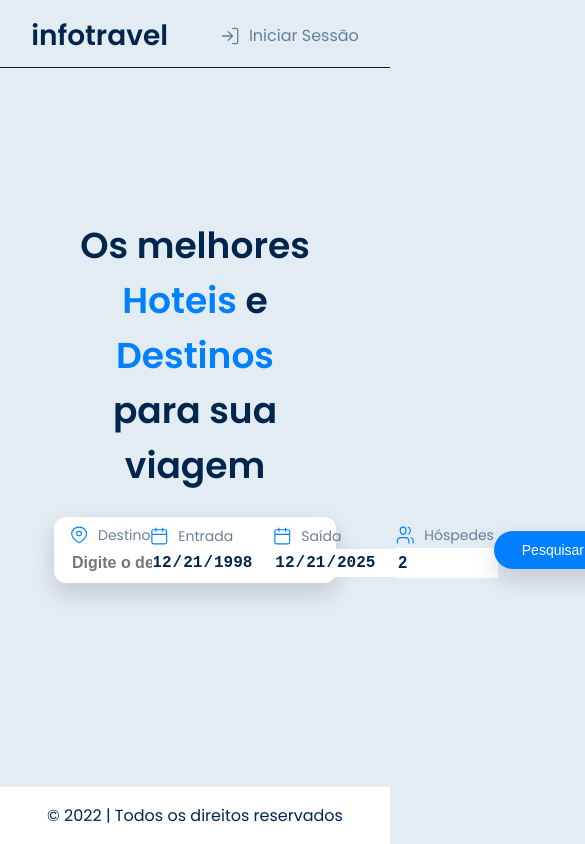
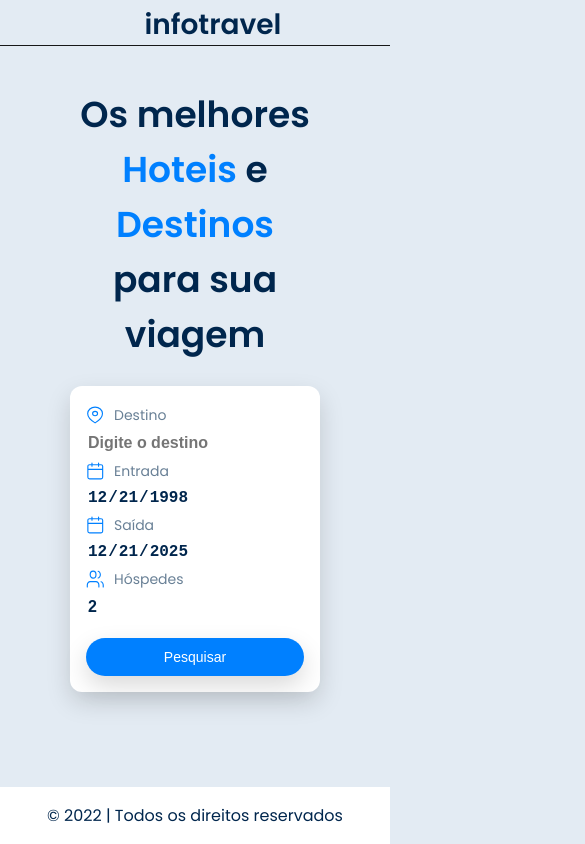
Before and after one commit to Mastereloading/infotera-frontend-project, a Next.js app: page / in a window 390 px wide. Shown: the top 844 px of the page, 585 px wide, since content can reach past the window. Built offline with nearby package versions, Linux system fonts and the light colour scheme.

Commit message:
feat: Adjust responsiveness on small screens

```diff
--- a/src/components/Header.tsx
+++ b/src/components/Header.tsx
@@ -6,8 +6,17 @@ import { useRouter } from "next/navigation"
 export default function Header() {
   const pathname = usePathname()
 
-  const headerStyle = pathname === "/" ? { backgroundColor: "var(--hotel-light-gray)" } : { boxShadow: '0 1px 10px rgba(0,0,0,0.15)', backgroundColor: "var(--hotel-white)" }
-  const divStyle = pathname === "/" ? { marginTop: '1vw', marginLeft: '8vw', marginRight: '8vw' } : { marginLeft: '8vw', marginRight: '8vw' }
+  const headerStyle =
+    pathname === "/"
+      ? { backgroundColor: "var(--hotel-light-gray)" }
+      : {
+          boxShadow: "0 1px 10px rgba(0,0,0,0.15)",
+          backgroundColor: "var(--hotel-white)",
+        }
+  const divStyle =
+    pathname === "/"
+      ? { marginTop: "1vw", marginLeft: "8vw", marginRight: "8vw" }
+      : { marginLeft: "8vw", marginRight: "8vw" }
 
   const router = useRouter()
 
@@ -18,31 +27,59 @@ export default function Header() {
     >
       <div
         style={{ ...divStyle }}
-        className="w-full flex justify-between items-center"
+        className="w-full flex justify-between items-center header-container"
       >
         <h1
-          className="font-semibold text-[28px] leading-[26px] text-hotel-text text-right"
-          style={{ width: '101px', height: '26px' }}
+          className="font-semibold text-[28px] leading-[26px] text-hotel-text text-right header-title"
+          style={{ width: "101px", height: "26px" }}
         >
           infotravel
         </h1>
-        <div className="flex items-center gap-2 text-hotel-blue font-semibold">
+        <div className="flex items-center gap-2 text-hotel-blue font-semibold header-actions">
           <div
-            style={{ display: pathname === "/" ? 'none' : '' }}
+            style={{ display: pathname === "/" ? "none" : "" }}
             className="flex items-center"
-            onClick={() => router.push('/')}
+            onClick={() => router.push("/")}
           >
-            <img src="/icons/return.svg" alt="Login" className="w-[18px] h-[18px] mr-[10px]" />
-            <label style={{ paddingRight: '20px' }} className="text-hotel-caption font-normal text-[16px] leading-[26px] tracking-normal">
+            <img
+              src="/icons/return.svg"
+              alt="Login"
+              className="w-[18px] h-[18px] mr-[10px]"
+            />
+            <label
+              style={{ paddingRight: "20px" }}
+              className="text-hotel-caption font-normal text-[16px] leading-[26px] tracking-normal"
+            >
               Página Inicial
             </label>
           </div>
-          <img src="/icons/login.svg" alt="Login" className="w-[18px] h-[18px] mr-[10px]" />
-          <label className="text-hotel-caption font-normal text-[16px] leading-[26px] tracking-normal">
+          <img
+            src="/icons/login.svg"
+            alt="Login"
+            className="w-[18px] h-[18px] mr-[10px] action-login"
+          />
+          <label className="text-hotel-caption font-normal text-[16px] leading-[26px] tracking-normal action-login">
             Iniciar Sessão
           </label>
         </div>
       </div>
+
+      {/* CSS apenas para telas pequenas */}
+      <style jsx>{`
+        @media (max-width: 768px) {
+          .header-container {
+            justify-content: center;
+          }
+
+          .header-actions {
+            display: none;
+          }
+
+          .header-title {
+            margin: 2vw auto;
+          }
+        }
+      `}</style>
     </header>
   )
 }
--- a/src/components/SearchBar.tsx
+++ b/src/components/SearchBar.tsx
@@ -74,29 +74,40 @@ export default function SearchBar({ initialDestination = "" }: SearchBarProps) {
   return (
     <section className="flex justify-center w-full my-8 px-2">
       <div
-        style={{ padding: '16px', boxShadow: '0 10px 25px rgba(0,0,0,0.15)' }}
-        className="bg-hotel-white shadow-2xl rounded-[12px] w-full max-w-[1307px] h-[34px] px-4 flex items-center gap-4"
+        style={{
+          padding: "16px",
+          boxShadow: "0 10px 25px rgba(0,0,0,0.15)",
+        }}
+        className="bg-hotel-white shadow-2xl rounded-[12px] w-full max-w-[1307px] h-[34px] px-4 flex items-center gap-4 responsive-search"
       >
-        <div className="flex flex-1 gap-4">
-          <div className="flex-1 flex flex-col justify-center relative">
+        <div className="flex flex-1 gap-4 flex-wrap">
+          <div className="flex-1 flex flex-col justify-center relative min-w-[150px]">
             <div className="flex items-center">
-              <img src="/icons/destiny.svg" alt="Destino" className="w-[18px] h-[18px] mr-[10px]" />
+              <img
+                src="/icons/destiny.svg"
+                alt="Destino"
+                className="w-[18px] h-[18px] mr-[10px]"
+              />
               <label className="text-hotel-caption font-normal text-[14px] leading-[26px] tracking-normal">
                 Destino
               </label>
             </div>
             <input
-              style={{ color: '#00264D', fontWeight: 600 }}
+              style={{ color: "#00264D", fontWeight: 600 }}
               type="text"
               value={destination}
               onChange={(e) => setDestination(e.target.value)}
               onFocus={() => destination.length > 1 && setShowSuggestions(true)}
               placeholder="Digite o destino"
-              className="h-[28px] w-full max-w-[200px] px-2 text-[12px] leading-[26px] font-semibold tracking-normal font-poppins border border-gray-200 rounded-md text-[16px] g-white border-none outline-none"
+              className="h-[28px] w-full max-w-[200px] px-2 text-[12px] leading-[26px] font-semibold tracking-normal font-poppins border border-gray-200 rounded-md text-[16px] border-none outline-none"
             />
             {showSuggestions && suggestions.length > 0 && (
               <ul
-                style={{ boxShadow: '0 10px 25px rgba(0,0,0,0.15)', borderRadius: "16px", padding: 0 }}
+                style={{
+                  boxShadow: "0 10px 25px rgba(0,0,0,0.15)",
+                  borderRadius: "16px",
+                  padding: 0,
+                }}
                 className="absolute left-0 right-0 top-full bg-white border border-hotel-light-gray shadow-md rounded-md mt-1 max-h-60 overflow-y-auto z-50"
               >
                 {suggestions.slice(0, 5).map((s) => (
@@ -105,64 +116,90 @@ export default function SearchBar({ initialDestination = "" }: SearchBarProps) {
                     onClick={() => handleSelectSuggestion(s)}
                     className="px-4 py-2 cursor-pointer hover:bg-hotel-light-gray"
                   >
-                    <div style={{ fontWeight: 600, padding: '8px 8px 8px 16px', backgroundColor: '#FFFFFF' }} className="bg-white p-2 rounded-md shadow-sm">
-                      <span className="font-medium text-hotel-text">{s.name} - {s.region}</span>
+                    <div
+                      style={{
+                        fontWeight: 600,
+                        padding: "8px 8px 8px 16px",
+                        backgroundColor: "#FFFFFF",
+                      }}
+                      className="bg-white p-2 rounded-md shadow-sm"
+                    >
+                      <span className="font-medium text-hotel-text">
+                        {s.name} - {s.region}
+                      </span>
                     </div>
                   </li>
                 ))}
               </ul>
             )}
           </div>
-          <div className="flex-1 flex flex-col justify-center">
+          <div className="flex-1 flex flex-col justify-center min-w-[150px]">
             <div className="flex items-center">
-              <img src="/icons/calendar.svg" alt="Entrada" className="w-[18px] h-[18px] mr-[10px]" />
+              <img
+                src="/icons/calendar.svg"
+                alt="Entrada"
+                className="w-[18px] h-[18px] mr-[10px]"
+              />
               <label className="text-hotel-caption font-normal text-[14px] leading-[26px] tracking-normal">
                 Entrada
               </label>
             </div>
             <input
-              style={{ color: '#00264D', fontWeight: 600 }}
+              style={{ color: "#00264D", fontWeight: 600 }}
               type="date"
               value={checkIn}
               onChange={(e) => setCheckIn(e.target.value)}
-              className="h-[28px] w-full max-w-[200px] px-2 text-[12px] leading-[26px] font-semibold tracking-normal font-poppins border border-gray-200 rounded-md text-[16px] g-white border-none outline-none"
+              className="h-[28px] w-full max-w-[200px] px-2 text-[12px] leading-[26px] font-semibold tracking-normal font-poppins border border-gray-200 rounded-md text-[16px] border-none outline-none"
             />
           </div>
-          <div className="flex-1 flex flex-col justify-center">
+          <div className="flex-1 flex flex-col justify-center min-w-[150px]">
             <div className="flex items-center">
-              <img src="/icons/calendar.svg" alt="Saida" className="w-[18px] h-[18px] mr-[10px]" />
+              <img
+                src="/icons/calendar.svg"
+                alt="Saida"
+                className="w-[18px] h-[18px] mr-[10px]"
+              />
               <label className="text-hotel-caption font-normal text-[14px] leading-[26px] tracking-normal">
                 Saída
               </label>
             </div>
             <input
-              style={{ color: '#00264D', fontWeight: 600 }}
+              style={{ color: "#00264D", fontWeight: 600 }}
               type="date"
               value={checkOut}
               onChange={(e) => setCheckOut(e.target.value)}
-              className="h-[28px] w-full max-w-[200px] px-2 text-[12px] leading-[26px] font-semibold tracking-normal font-poppins border border-gray-200 rounded-md text-[16px] g-white border-none outline-none"
+              className="h-[28px] w-full max-w-[200px] px-2 text-[12px] leading-[26px] font-semibold tracking-normal font-poppins border border-gray-200 rounded-md text-[16px] border-none outline-none"
             />
           </div>
-          <div className="flex-1 flex flex-col justify-center">
+          <div className="flex-1 flex flex-col justify-center min-w-[150px]">
             <div className="flex items-center">
-              <img src="/icons/person.svg" alt="Hospede" className="w-[18px] h-[18px] mr-[10px]" />
+              <img
+                src="/icons/person.svg"
+                alt="Hospede"
+                className="w-[18px] h-[18px] mr-[10px]"
+              />
               <label className="text-hotel-caption font-normal text-[14px] leading-[26px] tracking-normal">
                 Hóspedes
               </label>
             </div>
             <input
-              style={{ color: '#00264D', fontWeight: 600 }}
+              style={{ color: "#00264D", fontWeight: 600 }}
               type="number"
               min={1}
               value={guests}
               onChange={(e) => setGuests(Number(e.target.value))}
-              className="h-[28px] w-full max-w-[200px] px-2 text-[12px] leading-[26px] font-semibold tracking-normal font-poppins border border-gray-200 rounded-md text-[16px] g-white border-none outline-none"
+              className="h-[28px] w-full max-w-[200px] px-2 text-[12px] leading-[26px] font-semibold tracking-normal font-poppins border border-gray-200 rounded-md text-[16px] border-none outline-none"
             />
           </div>
         </div>
         <div className="ml-auto flex items-center">
           <button
-            style={{ color: '#FFFFFF', boxShadow: '0 10px 25px rgba(0,0,0,0.15)', border: "none", outline: "none" }}
+            style={{
+              color: "#FFFFFF",
+              boxShadow: "0 10px 25px rgba(0,0,0,0.15)",
+              border: "none",
+              outline: "none",
+            }}
             onClick={handleSearch}
             className="bg-hotel-primary hover:bg-blue-600 text-[14px] font-semibold rounded-full w-[118px] h-[38px]"
           >
@@ -170,6 +207,25 @@ export default function SearchBar({ initialDestination = "" }: SearchBarProps) {
           </button>
         </div>
       </div>
+
+      <style jsx>{`
+        @media (max-width: 900px) {
+          .responsive-search {
+            flex-direction: column;
+            height: auto;
+            gap: 16px;
+          }
+
+          .responsive-search > div {
+            width: 100%;
+          }
+
+          .responsive-search button {
+            width: 100%;
+            margin-left: 0;
+          }
+        }
+      `}</style>
     </section>
   )
 }
```
Also changed, not shown: 1 other file (tests, documents, lock files or other folders).
